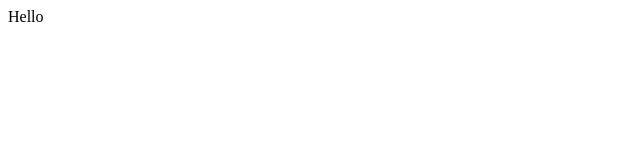
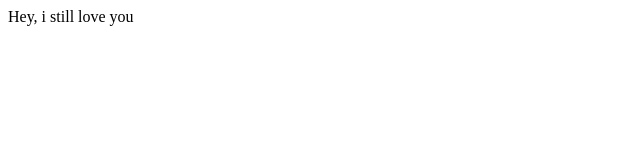
Before and after one commit to Kevinjpguitar/Kevinjpguitar.github.io, a plain HTML site: page index.html in a window 1280 px wide. Shown: the whole page, without its empty margins (0-640 px from the left). Drawn offline with Linux system fonts and the light colour scheme.

Commit message:
Update index.html

```diff
--- a/index.html
+++ b/index.html
@@ -12,6 +12,6 @@
 </script>
 </head>
 <body>
-Hello
+Hey, i still love you
 </body>
 </html>
```
